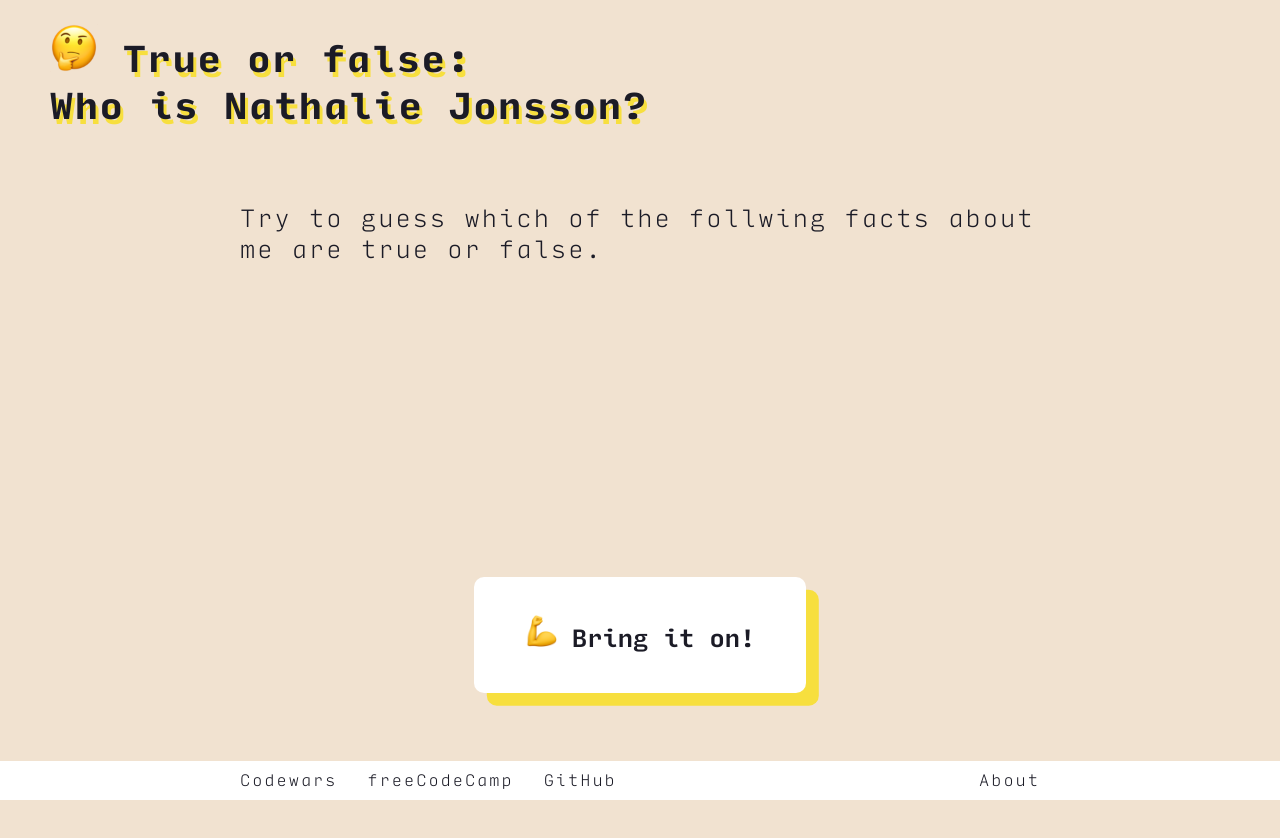
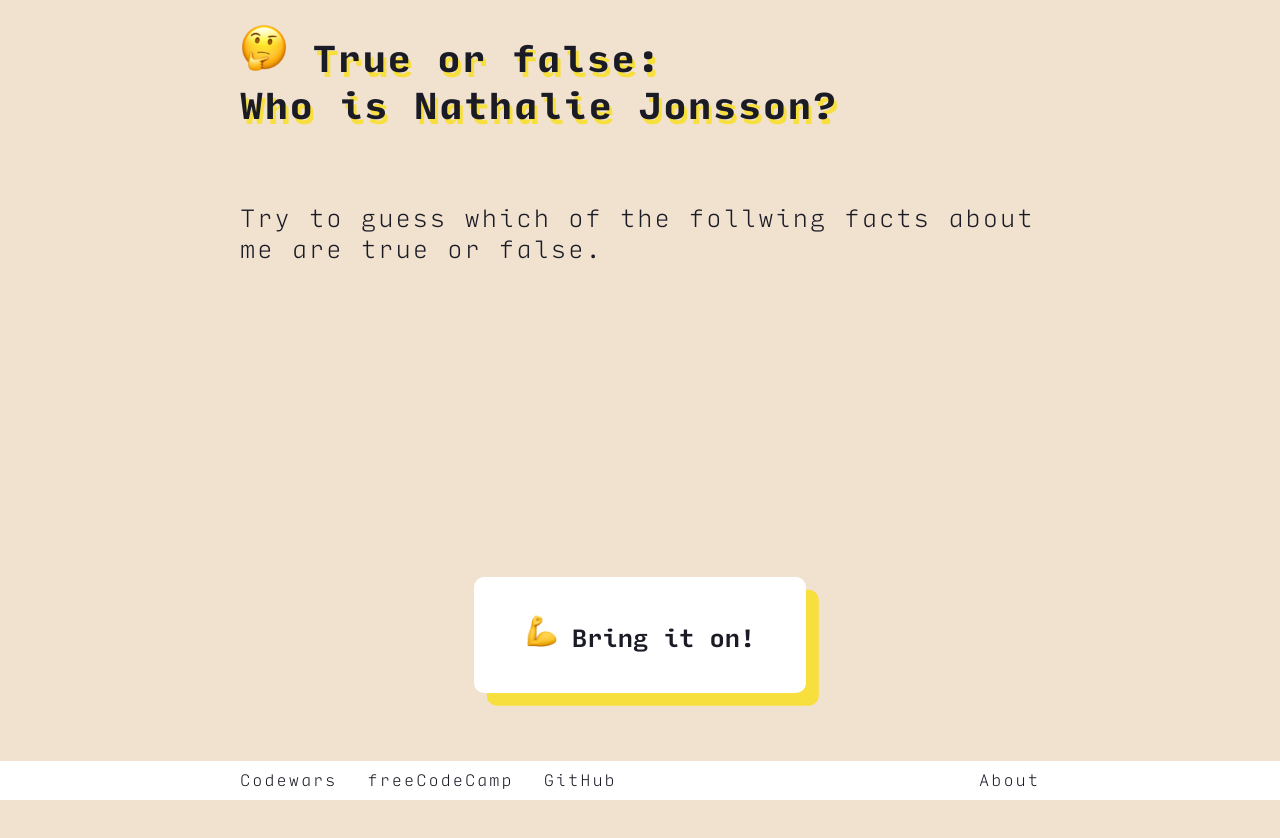
Before and after one commit to njons/founders_and_coders, a plain HTML site: page index.html in a window 1280 px wide. Drawn offline with Linux system fonts and the light colour scheme.

Commit message:
add right classes to position header

```diff
--- a/index.html
+++ b/index.html
@@ -13,10 +13,12 @@
 
 <body class="flex">
 
-    <header class="margin">
-      <span data-target="index">
-        <h1 class="bold"> <img class="emoji large" alt="thinking face emoji" src="img/emoji/thinking.png"> True or false:</br> Who is Nathalie Jonsson? </h1>
-      </span>
+    <header>
+      <div class='container margin panel flex'>
+        <span data-target="index">
+          <h1 class="bold"> <img class="emoji large" alt="thinking face emoji" src="img/emoji/thinking.png"> True or false:</br> Who is Nathalie Jonsson? </h1>
+        </span>
+      </div>
     </header>
 
     <footer>
--- a/style/main.css
+++ b/style/main.css
@@ -144,6 +144,9 @@ button:hover {
 header {
   padding: 3vh 0;
   text-shadow: 3px 5px #F7DF3E;
+  width: 900px;
+  max-width: 100%;
+  margin: 0 auto;
 }
 
 /* CONTENT STYLES */
```
